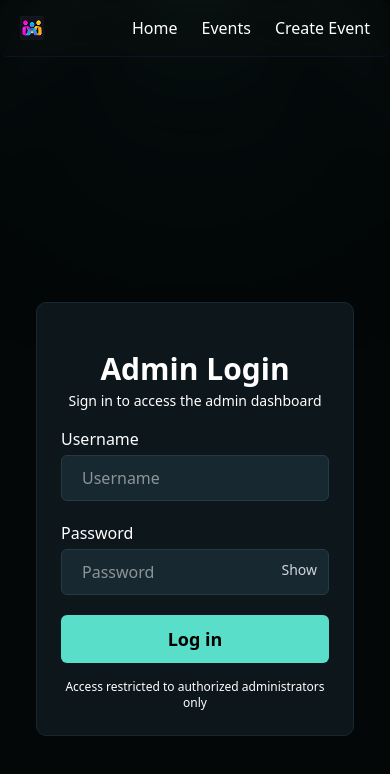
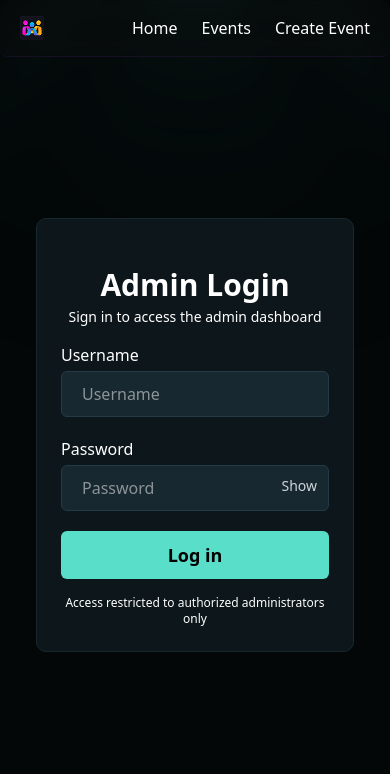
Before and after one commit to codinBabe/dev-events, a Next.js app: page /admin/login in a window 390 px wide. Shown: the top 774 px of the page. Built offline with nearby package versions, Linux system fonts and the light colour scheme; a web font is replaced by a local one.

Commit message:
feat:fix table overflow and created edit page

```diff
--- /dev/null
+++ b/app/admin/edit/page.tsx
@@ -0,0 +1,5 @@
+const EditPage = () => {
+  return <div>EditPage</div>;
+};
+
+export default EditPage;
--- a/app/globals.css
+++ b/app/globals.css
@@ -338,7 +338,7 @@
     }
 
     table {
-      @apply min-w-full;
+      @apply w-full table-auto border-collapse shadow;
 
       thead {
         @apply bg-dark-200;
@@ -384,7 +384,7 @@
   }
 
   #login {
-    @apply min-h-screen flex flex-col items-center justify-center py-12 px-4 sm:px-6 lg:px-8;
+    @apply min-h-[80vh] flex flex-col items-center justify-center px-4 sm:px-6 lg:px-8;
 
     .login-container {
       @apply bg-dark-100 border border-dark-200 space-y-4 rounded-lg max-w-md w-full p-6;
--- a/components/dashboard-table.tsx
+++ b/components/dashboard-table.tsx
@@ -87,8 +87,8 @@ const DashboardTable = ({ events, totalPages, page }: Props) => {
           </button>
         </div>
       </div>
-      <>
-        <div>
+
+      {/* Dashboard Data */}
       <div className="dashboard-statistics">
         <div className="overflow-x-auto">
           <table>
@@ -100,7 +100,7 @@ const DashboardTable = ({ events, totalPages, page }: Props) => {
                 <th>Time</th>
                 <th>Booking Spots</th>
                 <th>
-                      <span className="sr-only">Actions</span>
+                  <span className="hidden">Actions</span>
                 </th>
               </tr>
             </thead>
@@ -154,6 +154,7 @@ const DashboardTable = ({ events, totalPages, page }: Props) => {
           </table>
         </div>
       </div>
+      {/* Pagination */}
       <div id="pagination">
         <button onClick={() => goToPage(page - 1)} disabled={page <= 1}>
           Previous
@@ -169,7 +170,6 @@ const DashboardTable = ({ events, totalPages, page }: Props) => {
         >
           Next
         </button>
-          </div>
       </div>
 
       {/* Delete Confirmation Modal */}
@@ -200,8 +200,8 @@ const DashboardTable = ({ events, totalPages, page }: Props) => {
             </p>
             <p className="text-sm mb-6">
               This action cannot be undone. All bookings (
-                {eventToDelete.bookingSpots}) associated with this event will
-                also be deleted.
+              {eventToDelete.bookingSpots}) associated with this event will also
+              be deleted.
             </p>
             <div className="flex justify-end gap-3">
               <button
@@ -247,7 +247,6 @@ const DashboardTable = ({ events, totalPages, page }: Props) => {
           </div>
         </div>
       )}
-      </>
     </section>
   );
 };
```
Lines whose indentation alone changed are shown as unchanged.
